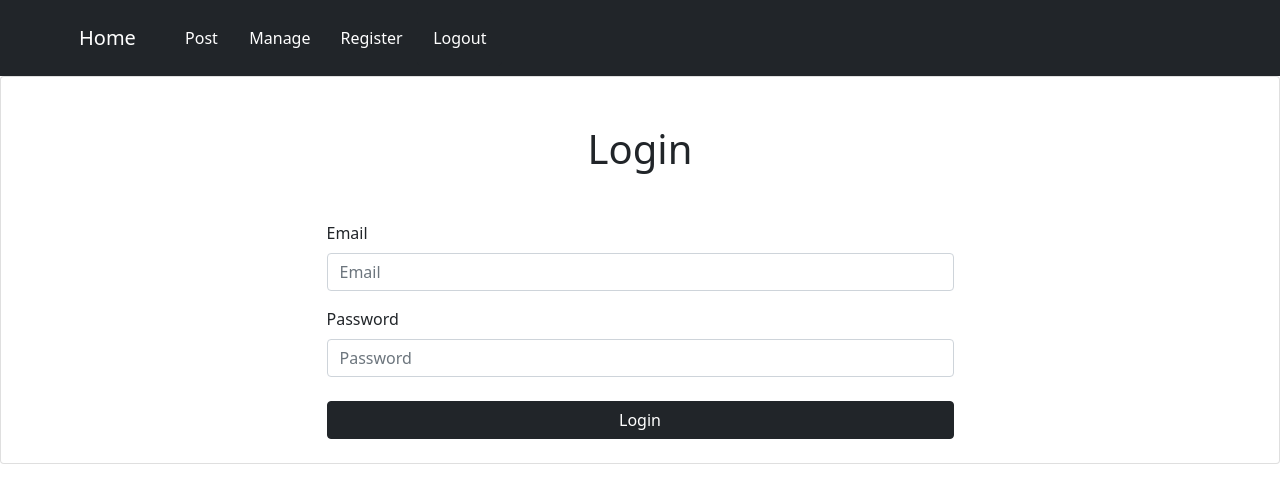
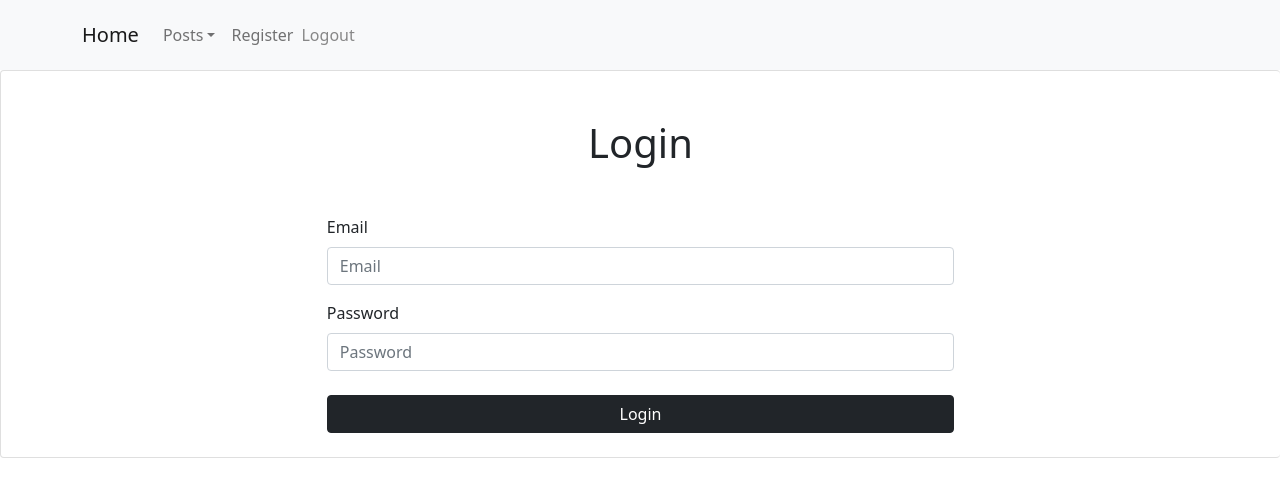
Before and after one commit to tochy97/blogapp, a React (Create React App) app: page /admin/login in a window 1280 px wide. Shown: the top 502 px of the page. Built offline with nearby package versions, Linux system fonts and the light colour scheme; no server answers; the database is empty; sample sign-in values are in the browser's storage.

Commit message:
cleaned up everything

```diff
--- a/src/Admin/Auth/Login/Login.js
+++ b/src/Admin/Auth/Login/Login.js
@@ -31,7 +31,7 @@ export const Login = () => {
     }
 
     return (
-        <Card className="py-4">
+        <Card className="py-4" style={{borderRight:0}}>
             <Row>
                 <h1 className="font-weight-bold text-center py-4">Login</h1>
                 {error && <Alert variant="danger">{error}</Alert>}
--- a/src/Admin/Auth/Register/Register.js
+++ b/src/Admin/Auth/Register/Register.js
@@ -50,7 +50,7 @@ export const Register = () => {
         })
     }
     return (
-        <Card className="py-4">
+        <Card className="py-4" style={{borderRight:0}}>
             <Row>
                 <h1 className="font-weight-bold text-center py-4">Register</h1>
                 {error && <Alert variant="danger">{error}</Alert>}
--- a/src/NavComp/NavComp.js
+++ b/src/NavComp/NavComp.js
@@ -1,5 +1,5 @@
 import React from 'react'
-import { Navbar, Nav, Button } from 'react-bootstrap'
+import { Navbar, Nav, Button, NavDropdown, Container } from 'react-bootstrap'
 import { useSelector,useDispatch } from 'react-redux'
 import { NavLink, useNavigate } from 'react-router-dom'
 import { auth } from '../config/firebase'
@@ -17,32 +17,37 @@ export const NavComp = () => {
         histroy("../../dashboard", {replace:true});
     }
     return (
-        <Navbar bg="dark" expand="lg" variant={"dark"} className="navbar-dark" style={{width:"100%"}} >
-            <Navbar.Brand as={NavLink} style={{padding: "15px", marginLeft: "5%"}} to="/admin">Home</Navbar.Brand>
+
+        <Navbar bg="light" expand="lg" variant="light" style={{padding: "15px",color:"#fff", borderRight:0}} >
+            <Container>
+            <Navbar.Brand href="/">Home</Navbar.Brand>
+            <Nav className="me-auto">
             <Navbar.Toggle aria-controls="basic-navbar-nav" />
             <Navbar.Collapse id="basic-navbar-nav">
             {
                 currentUser ?
                 <>
+                    <NavDropdown title="Posts">
+                        <NavDropdown.Item href="/admin/add">Add</NavDropdown.Item>
+                        <NavDropdown.Item href="/admin/manage">Manage</NavDropdown.Item>
+                    </NavDropdown>
                     <Nav.Item>
-                    <Nav.Link as={NavLink} style={{padding: "15px", marginLeft: "5%",color:"#fff",}} to="/admin/add">Post</Nav.Link>
+                        <Nav.Link href="/admin/register">Register</Nav.Link>
                     </Nav.Item>
                     <Nav.Item>
-                    <Nav.Link as={NavLink} style={{padding: "15px", marginLeft: "5%",color:"#fff",}} to="/admin/manage">Manage</Nav.Link>
+                        <Nav.Item variant="light" style={{color:"#878787"}} type="button" onClick={logout}>Logout</Nav.Item>
                     </Nav.Item>
-                <Nav.Item>
-                    <Nav.Link as={NavLink} style={{padding: "15px", marginLeft: "5%",color:"#fff"}} to="/admin/register">Register</Nav.Link>
-                </Nav.Item>
-                <div>
-                    <Button variant="dark" style={{padding: "15px", marginLeft: "5%",color:"#fff"}} type="button" onClick={logout}>Logout</Button>
-                </div>
                 </>
                 :
+                <>
                     <Nav.Item>
-                    <Nav.Link as={NavLink} style={{padding: "15px", marginLeft: "5%",color:"#fff"}} to="/login">Login</Nav.Link>
+                        <Nav.Link href="/login">Login</Nav.Link>
                     </Nav.Item>
+                </>
             }
             </Navbar.Collapse>
+            </Nav>
+            </Container>
         </Navbar>
     )
 }
```
Lines whose indentation alone changed are shown as unchanged.
